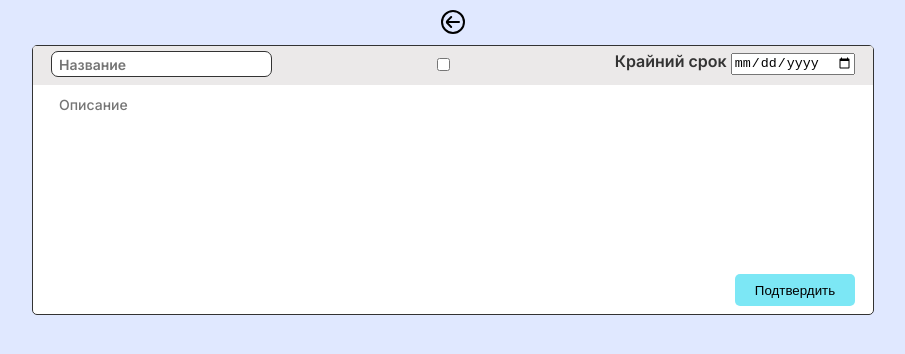
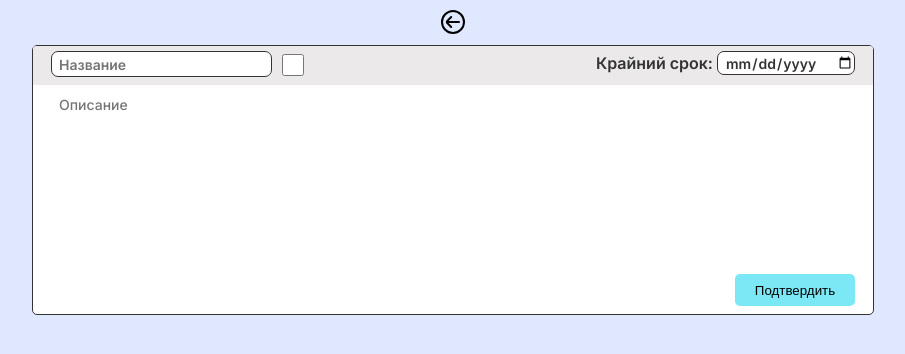
Before and after one commit to Artreko/Tasked, a Django app: page /task-create/ in a window 1280 px wide. Shown: the part 78-432 px from the top of the page, without its empty margins (187-1092 px from the left). Run offline with Django 4.2, Linux system fonts and the light colour scheme; the visitor is signed in with stand-in values (Sample User, id 1).

Commit message:
checkbox decoration

```diff
--- a/taskedapp/forms.py
+++ b/taskedapp/forms.py
@@ -28,7 +28,7 @@ class TaskForm(forms.ModelForm):
         widgets = {
             'title': forms.TextInput(
                 attrs={
-                'class': 'task-title',
+                'class': 'task-title-input',
                 'type': 'text',
                 'placeholder': 'Название',
                 }
@@ -62,7 +62,7 @@ class UpdateTaskForm(TaskForm):
         if data:
             current_date = self.instance.deadline
             if current_date:
-                current_date = currend_date.date()
+                current_date = current_date.date()
                 today = date.today()
                 if current_date < today and data< current_date:
                     raise ValidationError(_("Неправильная дата - крайний срок не может быть раньше текущего"))
--- a/taskedapp/static/taskedapp/style.css
+++ b/taskedapp/static/taskedapp/style.css
@@ -227,7 +227,7 @@ a {
     height: 34px;
 
     display: flex;
-    justify-content: space-between;
+    justify-content: stretch;
     align-items: center;
 
     padding-bottom: 5px;
@@ -264,7 +264,9 @@ a {
 
 .task-title {
     margin-left: 18px;
-
+}
+.task-title-input , .date-class
+{
     font-family: 'Inter';
     font-style: normal;
     font-weight: 600;
@@ -289,6 +291,7 @@ a {
     font-weight: 600;
     font-size: 16px;
     color: #333333;
+    margin-left: auto;
 }
 
 .task_unit_main {
@@ -579,3 +582,16 @@ a {
 .form-errors.errorlist li::after {
     content: " • ";
 }
+
+.task-check{
+    margin: 0;
+    height: 30px;
+}
+
+#id_complete{
+    width: 22px;
+    height: 22px;
+    margin: 0;
+    margin-top: 5.5px;
+    margin-left: 10px;
+}
--- a/taskedapp/templates/taskedapp/task_form.html
+++ b/taskedapp/templates/taskedapp/task_form.html
@@ -10,9 +10,9 @@
         <form method="POST" action="">
             {% csrf_token %}
             <div class="task_header">
-                <h2>{{form.title}}</h2>
-                <h2 class="task_check">{{form.complete}}</h2>
-                <h2 class="task_date">{{form.deadline.label}} {{form.deadline}}</h2>
+                <h2 class="task-title">{{form.title}}</h2>
+                <h2 class="task-check">{{form.complete}}</h2>
+                <h2 class="task_date">{{form.deadline.label_tag}} {{form.deadline}}</h2>
             </div>
             <div class="task_unit_main">
                 {{form.description}}
```
